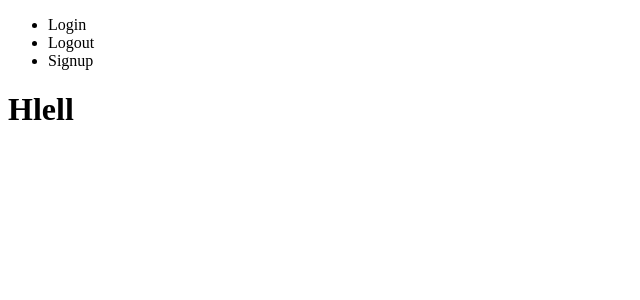
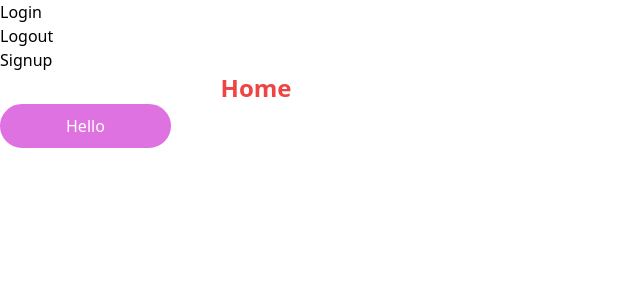
Before and after one commit to anshag01/Platemate-uofthacks-x, a React (Create React App) app in the folder frontend/: page / in a window 1280 px wide. Shown: the top 300 px of the page, without its empty margins (0-640 px from the left). Built offline with nearby package versions, Linux system fonts and the light colour scheme.

Commit message:
done with btn class

```diff
--- /dev/null
+++ b/frontend/src/components/ui/Container.jsx
@@ -0,0 +1,5 @@
+const Container = (props) => {
+  return <div className="w-full h-full max-w-lg">{props.children}</div>
+}
+
+export default Container
--- /dev/null
+++ b/frontend/src/components/ui/Header.jsx
@@ -0,0 +1,5 @@
+const Header = ({ text }) => {
+  return <h1 className="text-red-500 font-bold text-2xl text-center">{text}</h1>
+}
+
+export default Header
--- a/frontend/src/index.css
+++ b/frontend/src/index.css
@@ -4,6 +4,6 @@
 
 @layer components {
   .btn {
-    @apply bg-blue-500 text-white font-bold py-2 px-4 rounded-full;
+    @apply py-2 px-16 rounded-full font-medium hover:bg-transparent hover:ease-in-out duration-100 text-white hover:text-[#DF72E1] bg-[#DF72E1] border-2 border-[#DF72E1];
   }
 }
--- a/frontend/src/pages/Home.jsx
+++ b/frontend/src/pages/Home.jsx
@@ -1,8 +1,12 @@
+import Container from "../components/ui/Container"
+import Header from "../components/ui/Header"
+
 const Home = () => {
   return (
-    <div className="">
-      <h1>Hlell</h1>
-    </div>
+    <Container>
+      <Header text="Home" />
+      <button className="btn">Hello</button>
+    </Container>
   )
 }
 
--- /dev/null
+++ b/frontend/tailwind.config.js
@@ -0,0 +1,8 @@
+/** @type {import('tailwindcss').Config} */
+module.exports = {
+  content: ["./src/**/*.{js,jsx,ts,tsx}"],
+  theme: {
+    extend: {},
+  },
+  plugins: [],
+}
```
